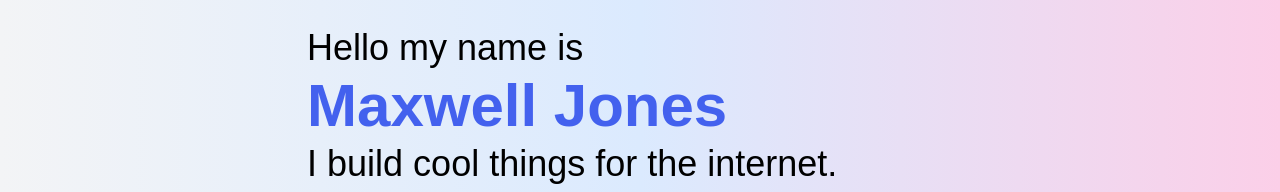
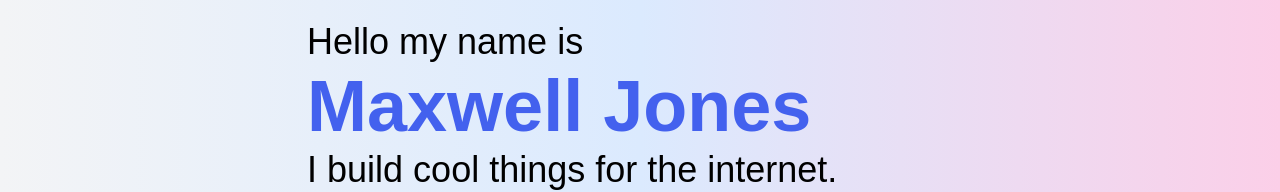
Before and after one commit to maxxjonesyy/portfolio, a React (Vite) app: page / in a window 1280 px wide. Shown: the part 228-420 px from the top of the page. Built offline with nearby package versions, Linux system fonts and the light colour scheme; a web font is replaced by a local one.

Commit message:
change heading size

```diff
--- a/src/index.css
+++ b/src/index.css
@@ -12,7 +12,7 @@
   }
 
   .text-heading {
-    @apply text-accentText font-bold text-5xl lg:text-6xl transition-theme;
+    @apply text-accentText font-bold text-5xl md:text-7xl  transition-theme;
   }
 
   .text-subheading {
```
